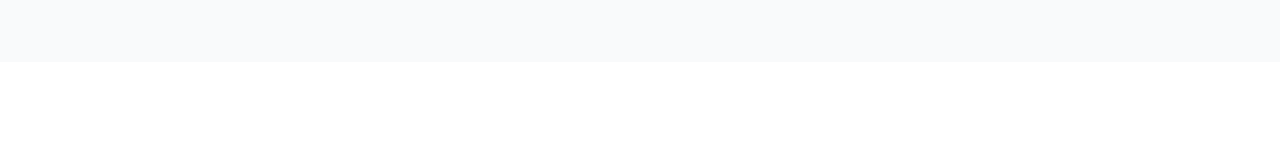
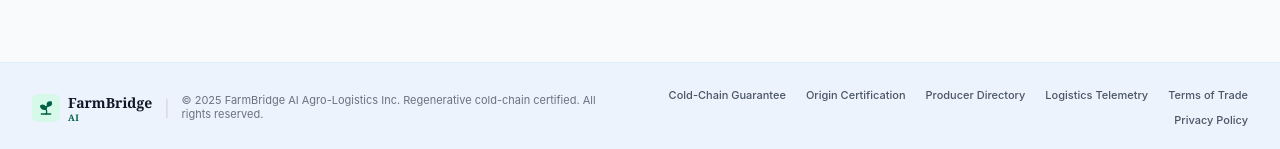
Before and after one commit to BhoomixAI/FARM-BRDIGE-AI, a React (Vite) app in the folder client/: page / in a window 1280 px wide. Shown: the part 1818-1967 px from the top of the page. Before the commit the page ends 1880 px from the top, so only its background shows below. Built offline with nearby package versions, Linux system fonts and the light colour scheme.

Commit message:
Add responsive Footer with cold-chain certification and policy links

```diff
--- a/client/src/App.jsx
+++ b/client/src/App.jsx
@@ -7,6 +7,7 @@ import ProductGrid from './components/ProductGrid';
 import AIAssistant from './components/AIAssistant';
 import MarketplaceView from './components/MarketplaceView';
 import KisanPortal from './components/KisanPortal';
+import Footer from './components/Footer'; // <-- Imported Footer
 
 function App() {
   const [activeTab, setActiveTab] = useState('Home');
@@ -31,7 +32,8 @@ function App() {
   };
 
   return (
-    <div className="min-h-screen bg-[#f9fafb] flex flex-col">
+    <div className="min-h-screen bg-[#f9fafb] flex flex-col justify-between">
+      <div>
         <Navbar
           activeTab={activeTab}
           setActiveTab={handleTabChange}
@@ -66,6 +68,10 @@ function App() {
           )}
         </main>
       </div>
+
+      {/* Persistent Footer */}
+      <Footer />
+    </div>
   );
 }
 
--- /dev/null
+++ b/client/src/components/Footer.jsx
@@ -0,0 +1,53 @@
+import React from 'react';
+import { Sprout } from 'lucide-react';
+
+export default function Footer() {
+  const links = [
+    { label: 'Cold-Chain Guarantee', href: '#' },
+    { label: 'Origin Certification', href: '#' },
+    { label: 'Producer Directory', href: '#' },
+    { label: 'Logistics Telemetry', href: '#' },
+    { label: 'Terms of Trade', href: '#' },
+    { label: 'Privacy Policy', href: '#' },
+  ];
+
+  return (
+    <footer className="mt-auto w-full bg-[#edf3fc] border-t border-blue-100/70 py-6 px-4 md:px-8">
+      <div className="max-w-7xl mx-auto flex flex-col md:flex-row items-center justify-between gap-6">
+
+        {/* Left: Brand Logo & Copyright */}
+        <div className="flex flex-col sm:flex-row items-center sm:items-center gap-3 text-center sm:text-left">
+          <div className="flex items-center gap-2 shrink-0">
+            <div className="w-7 h-7 rounded-md bg-emerald-100/80 flex items-center justify-center text-emerald-800">
+              <Sprout className="w-4 h-4 fill-current" />
+            </div>
+            <div className="flex flex-col leading-none">
+              <span className="font-serif text-sm font-bold text-gray-900">FarmBridge</span>
+              <span className="font-serif text-[9px] font-semibold text-emerald-800 tracking-wider">AI</span>
+            </div>
+          </div>
+
+          <span className="hidden sm:inline text-gray-300">|</span>
+
+          <p className="text-[11px] text-gray-500 leading-tight">
+            © 2025 FarmBridge AI Agro-Logistics Inc. Regenerative cold-chain certified. All rights reserved.
+          </p>
+        </div>
+
+        {/* Right: Policy & Guarantee Links */}
+        <div className="flex flex-wrap items-center justify-center sm:justify-end gap-x-5 gap-y-2 text-[11px] text-gray-600 font-medium">
+          {links.map((link) => (
+            <a
+              key={link.label}
+              href={link.href}
+              className="hover:text-emerald-800 transition-colors"
+            >
+              {link.label}
+            </a>
+          ))}
+        </div>
+
+      </div>
+    </footer>
+  );
+}
```
Lines whose indentation alone changed are shown as unchanged.
